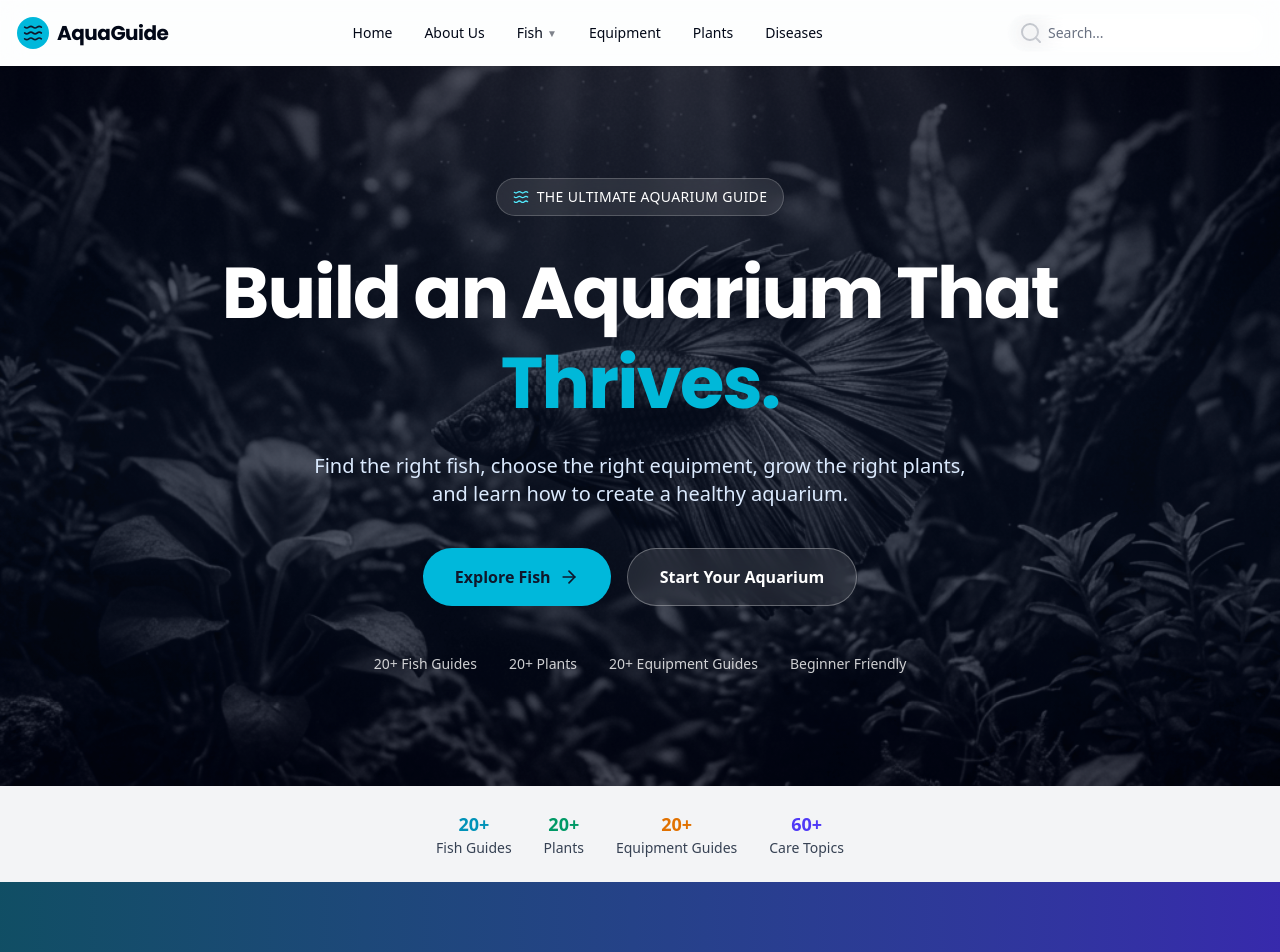
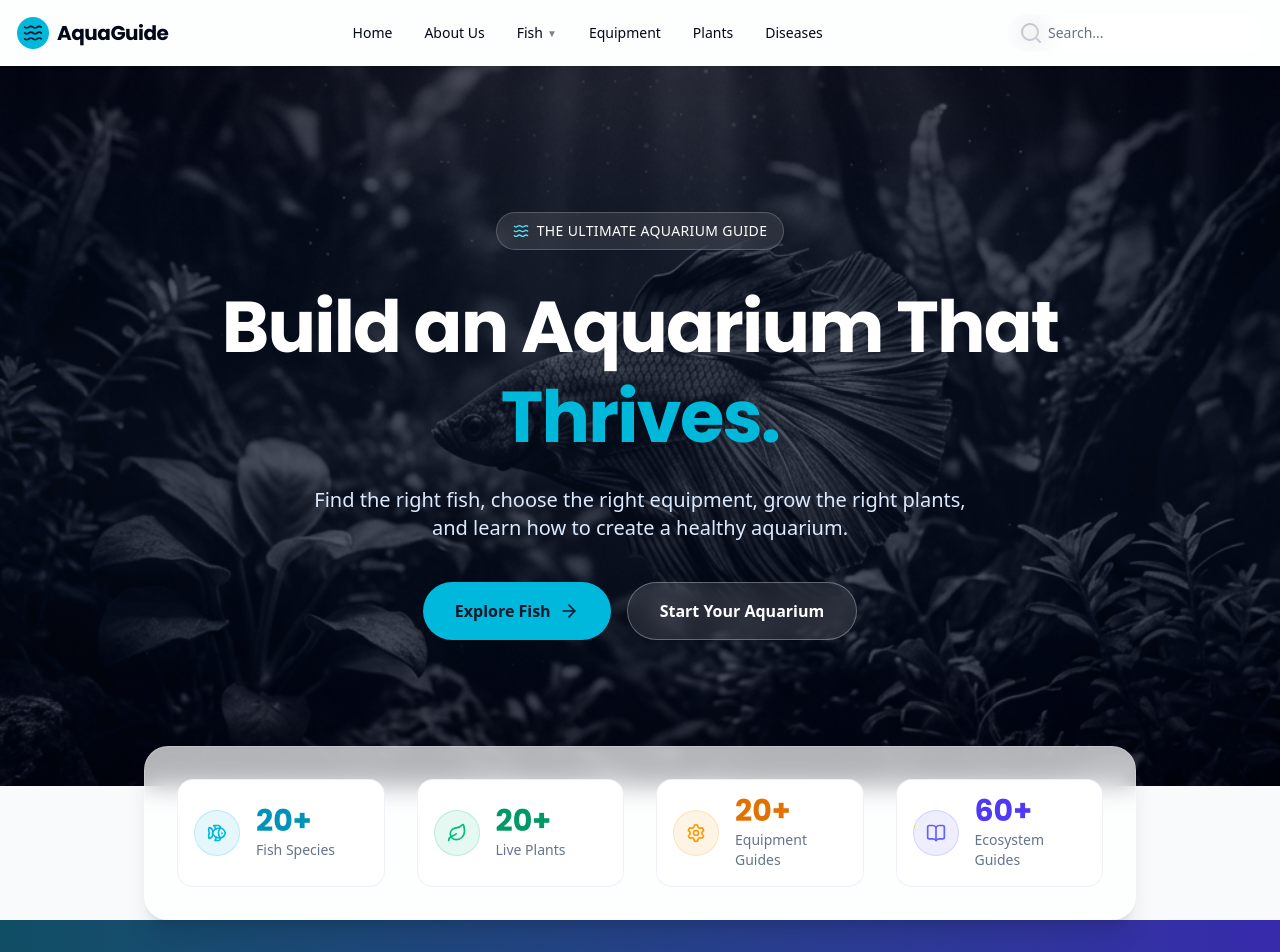
Before and after one commit to roshan773/AquaVersa, a Next.js app: page / in a window 1280 px wide. Shown: the top 952 px of the page. Built offline with nearby package versions, Linux system fonts and the light colour scheme.

Commit message:
style: remove duplicate stats and redesign remaining stats dashboard

```diff
--- a/components/home/HeroSection.tsx
+++ b/components/home/HeroSection.tsx
@@ -44,13 +44,6 @@ export default function HeroSection() {
             Start Your Aquarium
           </Link>
         </div>
-        {/* Trust stats */}
-        <div className="mt-12 flex gap-8 text-sm text-white/80">
-          <span>{fish}+ Fish Guides</span>
-          <span>{plants}+ Plants</span>
-          <span>{equipment}+ Equipment Guides</span>
-          <span>Beginner Friendly</span>
-        </div>
       </div>
     </section>
   );
--- a/components/home/StatsStrip.tsx
+++ b/components/home/StatsStrip.tsx
@@ -1,29 +1,62 @@
 'use client';
 import { useStats } from '@/components/home/StatsContext';
+import { Fish, Leaf, Settings, BookOpen } from 'lucide-react';
 
 export default function StatsStrip() {
   const { fish, plants, equipment, careTopics } = useStats();
+
+  const statsItems = [
+    {
+      label: 'Fish Species',
+      value: fish,
+      icon: <Fish className="w-5 h-5 text-cyan-500" />,
+      colorClass: 'text-cyan-600 dark:text-cyan-400',
+      bgColor: 'bg-cyan-500/10 dark:bg-cyan-500/20 border-cyan-500/20',
+    },
+    {
+      label: 'Live Plants',
+      value: plants,
+      icon: <Leaf className="w-5 h-5 text-emerald-500" />,
+      colorClass: 'text-emerald-600 dark:text-emerald-400',
+      bgColor: 'bg-emerald-500/10 dark:bg-emerald-500/20 border-emerald-500/20',
+    },
+    {
+      label: 'Equipment Guides',
+      value: equipment,
+      icon: <Settings className="w-5 h-5 text-amber-500" />,
+      colorClass: 'text-amber-600 dark:text-amber-400',
+      bgColor: 'bg-amber-500/10 dark:bg-amber-500/20 border-amber-500/20',
+    },
+    {
+      label: 'Ecosystem Guides',
+      value: careTopics,
+      icon: <BookOpen className="w-5 h-5 text-indigo-500" />,
+      colorClass: 'text-indigo-600 dark:text-indigo-400',
+      bgColor: 'bg-indigo-500/10 dark:bg-indigo-500/20 border-indigo-500/20',
+    },
+  ];
+
   return (
-    <section className="py-6 bg-gray-100 text-center">
-      <div className="container mx-auto">
-        <div className="flex justify-center gap-8 text-sm text-gray-700">
-          <div>
-            <span className="font-bold text-lg text-cyan-600">{fish}+</span><br/>
-            <span>Fish Guides</span>
+    <section className="relative z-20 -mt-10 px-4 max-w-5xl mx-auto w-full">
+      <div className="glass rounded-3xl p-6 md:p-8 border border-border shadow-xl grid grid-cols-2 md:grid-cols-4 gap-6 md:gap-8">
+        {statsItems.map((stat, i) => (
+          <div
+            key={i}
+            className="flex items-center gap-4 p-4 rounded-2xl bg-card border border-border/60 hover:border-cyan-500/30 hover:shadow-md transition-all duration-300 group transform hover:-translate-y-0.5"
+          >
+            <div className={`p-3 rounded-xl border flex-shrink-0 transition-transform group-hover:scale-105 duration-300 ${stat.bgColor}`}>
+              {stat.icon}
+            </div>
+            <div>
+              <span className={`text-2xl md:text-3xl font-poppins font-bold block leading-none ${stat.colorClass}`}>
+                {stat.value}+
+              </span>
+              <span className="text-xs md:text-sm font-medium text-muted-foreground mt-1 block">
+                {stat.label}
+              </span>
+            </div>
           </div>
-          <div>
-            <span className="font-bold text-lg text-emerald-600">{plants}+</span><br/>
-            <span>Plants</span>
-          </div>
-          <div>
-            <span className="font-bold text-lg text-amber-600">{equipment}+</span><br/>
-            <span>Equipment Guides</span>
-          </div>
-          <div>
-            <span className="font-bold text-lg text-indigo-600">{careTopics}+</span><br/>
-            <span>Care Topics</span>
-          </div>
-        </div>
+        ))}
       </div>
     </section>
   );
```
